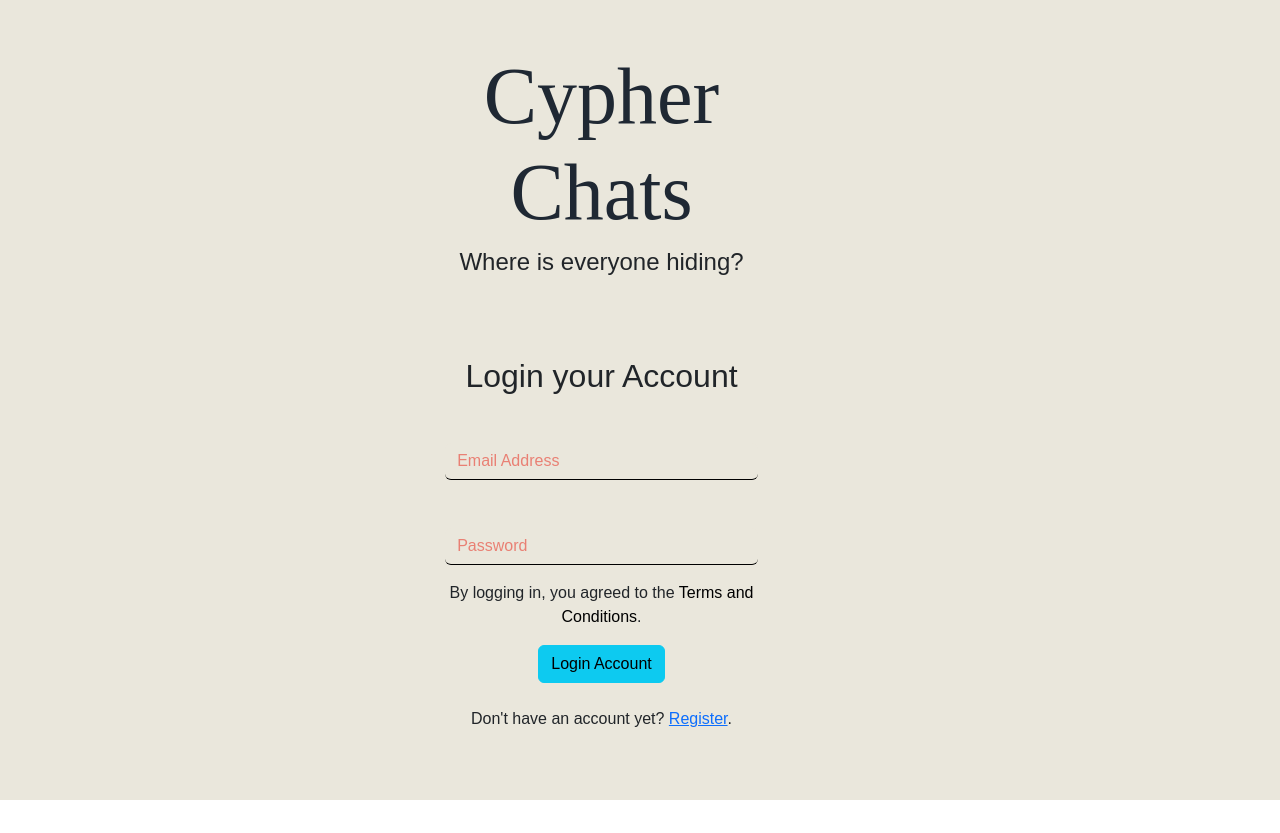
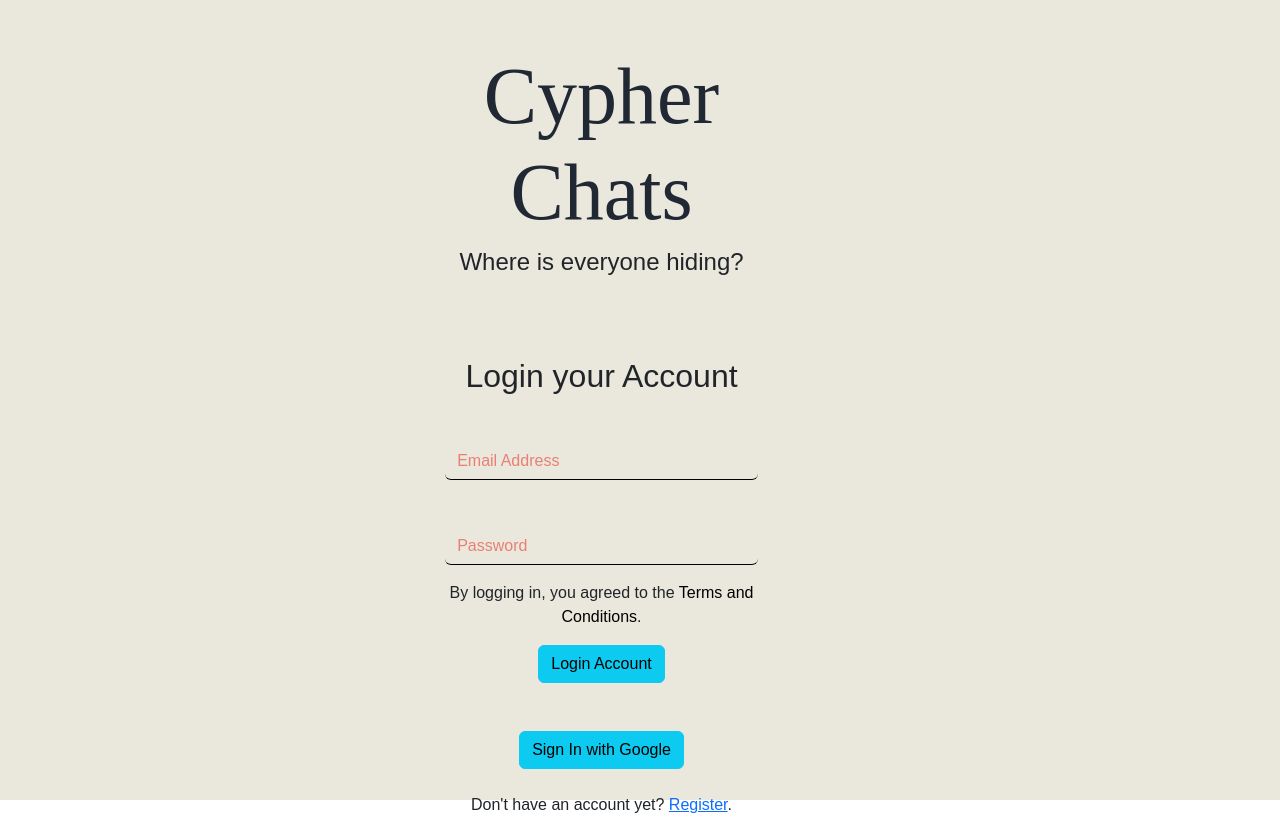
Before and after one commit to JericNisperos/CypherChats, a React (Create React App) app in the folder cypherchats/: page /login in a window 1280 px wide. Before the commit the page ends 800 px from the top, so only its background shows below. Built offline with nearby package versions, Linux system fonts and the light colour scheme; no server answers; a web font is replaced by a local one.

Commit message:
Added Google Login Option

```diff
--- a/cypherchats/src/components/AuthenticateLogin.jsx
+++ b/cypherchats/src/components/AuthenticateLogin.jsx
@@ -1,10 +1,29 @@
 import React from 'react'
-import { auth } from '../config/Firebase';
-import { signInWithEmailAndPassword } from 'firebase/auth';
+import { auth, googleProvider, db } from '../config/Firebase';
+import { signInWithEmailAndPassword, signInWithPopup } from 'firebase/auth';
+import { doc, setDoc } from "firebase/firestore";
 import { useNavigate } from 'react-router-dom';
+import { FontAwesomeIcon } from "@fortawesome/react-fontawesome";
+// import { faGoogle } from "@fortawesome/free-solid-svg-icons";
 
 function AuthenticateLogin() {
     const navigate = useNavigate();
+
+    async function GoogleLogin(e) {
+        e.preventDefault();
+                try {
+                    const res = await signInWithPopup(auth, googleProvider)
+                    await setDoc(doc(db, "users", res.user.uid), {
+                        uid: res.user.uid,
+                        displayName: res.user.displayName,
+                        email: res.user.email
+                    })
+                    console.log(auth.currentUser.email)
+                } catch (err) {
+                    console.error(err + "hello ?");
+                }
+            }
+
     async function Login(e) {
         e.preventDefault();
         const email = e.target[0].value;
@@ -22,7 +41,7 @@ function AuthenticateLogin() {
     };
 
     return (
-
+        <div>
         <form className='LoginWrapper p-4 rounded' onSubmit={Login}>
             <h2 className='text-center mt-5 mb-5'>Login your Account</h2>
             <div className='form-group was-validated'>
@@ -48,8 +67,17 @@ function AuthenticateLogin() {
             <div className='text-center mt-3'>
                 <p className='info'>By logging in, you agreed to the <a href="#/" className="register-button" >Terms and Conditions</a>.</p>
                 <button className="btn btn-info" type="submit">Login Account</button>
+                <div className='mt-5'>
+
+                <button className="btn btn-info" onClick={GoogleLogin} type="">
+                Sign In with Google
+                </button>
+
+                </div>
             </div>
         </form>
+
+        </div>
     )
 }
 
```
